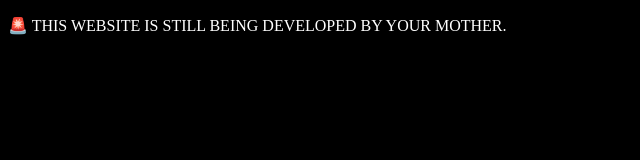
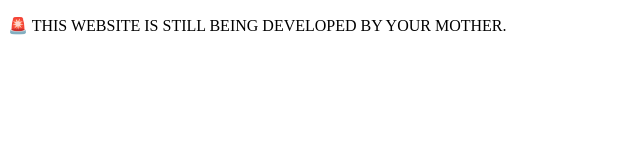
Before and after one commit to MI6-Secret-Intelligence-Service-Roblox/MI6-Secret-Intelligence-Service, a plain HTML site: page index.html in a window 1280 px wide. Both pictures are taken after a click on the element "🚨 THIS WEBSITE IS STILL BEING DEVELOPED BY YOUR MOTHER.". Shown: the whole page, without its empty margins (0-640 px from the left). Drawn offline with Linux system fonts and the light colour scheme.

Commit message:
Update index.html

```diff
--- a/index.html
+++ b/index.html
@@ -4,15 +4,18 @@
     <meta charset="UTF-8">
     <meta name="viewport" content="width=device-width, initial-scale=1.0">
     <title>|MI6| Secret Intelligence Service</title>
-    <link href="indexstyle.css" rel="stylesheet">
+    <link href="./indexstyle.css" rel="stylesheet">
     <link rel="icon" type="image/x-icon" href="https://avatars.githubusercontent.com/u/105403184?s=400&u=f1f083280f6280d844d483a4cd8142ad108b46be&v=4">
     <script>
       function clickmeFunction() {
-        alert("ligma")
+        alert("ligma");
+        let x = document.getElementById("body")
+        x.style.color = "black";
+        x.style.background = "white";
       }
     </script>
   </head>
-  <body>
+  <body id="body">
     <p onclick="clickmeFunction()">🚨 THIS WEBSITE IS STILL BEING DEVELOPED BY YOUR MOTHER.</p>
   </body>
 </html>
```
